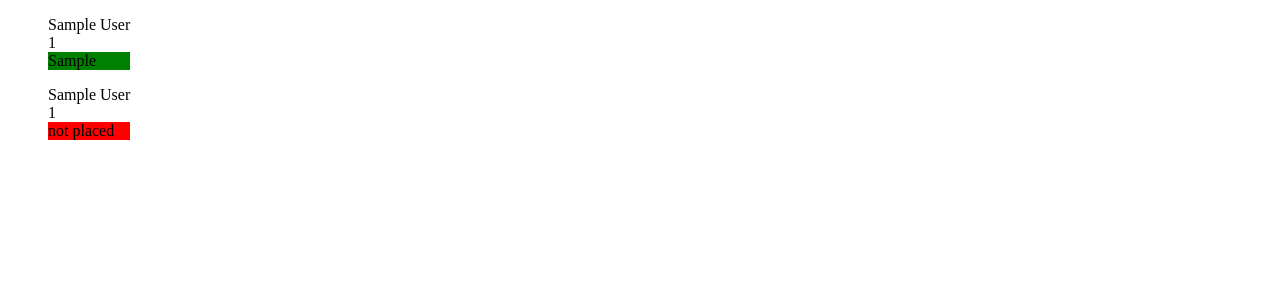
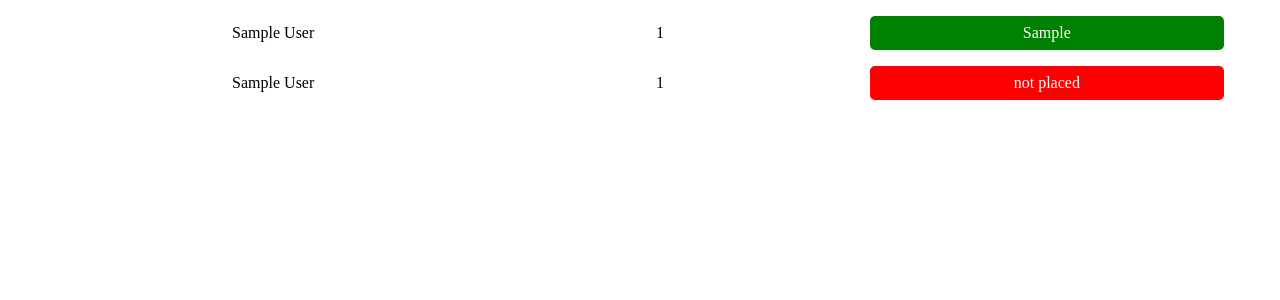
Before and after one commit to Emruur/Erasmus-Application-System, a Flask app: template db-initializer/templates/index.html in a window 1280 px wide. Shown: the top 300 px of the page. Run offline with Flask 2, Linux system fonts and the light colour scheme; the template is opened without the code that fills it: most values are stand-ins (such as "Sample title", 1, 10 or a date in 2020).

Commit message:
Update index.html

```diff
--- a/db-initializer/templates/index.html
+++ b/db-initializer/templates/index.html
@@ -7,14 +7,32 @@
   <meta name="viewport" content="width=device-width, initial-scale=1.0">
   <title>My app</title>
   <style>
-    .grid-cont{
-      display: inline-grid;
+    .grid-cont {
+      display: flex;
+      justify-content: space-between;
+      margin-inline: 3rem;
+      margin-top: 1rem;
     }
-    .success{
+
+    .grid-item {
+      display: flex;
+      justify-content: center;
+      align-items: center;
+
+      padding: 0.5rem;
+      width: 30%;
+    }
+
+    .success {
       background-color: green;
+      color: white;
+      border-radius: 5px;
     }
-    .failure{
+
+    .failure {
       background-color: red;
+      color: white;
+      border-radius: 5px;
     }
   </style>
 </head>
```
